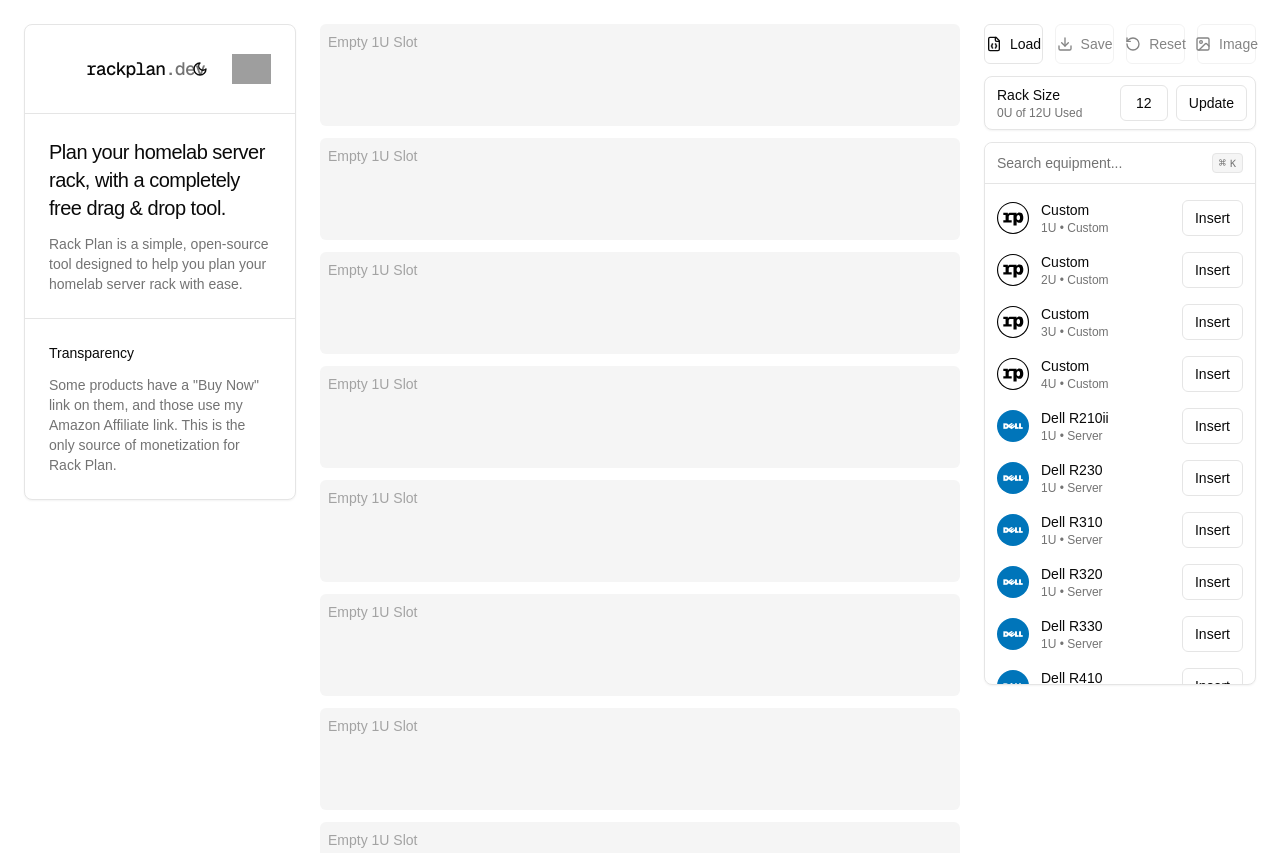
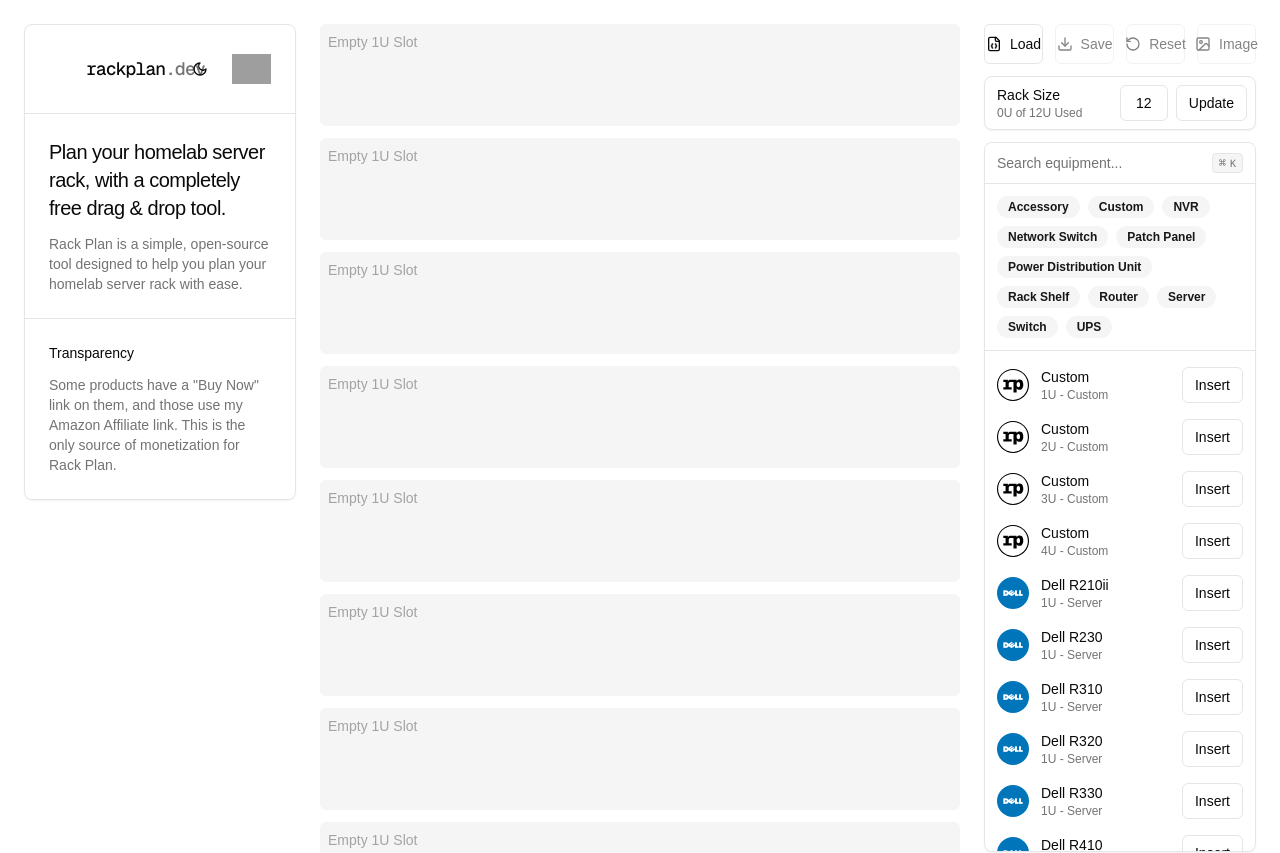
Before and after one commit to maxbailey/rackplan, a Next.js app: page / in a window 1280 px wide. Shown: the top 853 px of the page. Built offline with nearby package versions, Linux system fonts and the light colour scheme; grey boxes are pictures that could not be loaded.

Commit message:
added tag filters

```diff
--- a/app/api/equipment/route.ts
+++ b/app/api/equipment/route.ts
@@ -79,12 +79,18 @@
 
     const validEquipment = equipmentData.filter((item) => item !== null);
 
-    // Sort by label a-z
     const sortedEquipment = validEquipment.sort((a, b) =>
       (a.label ?? "").localeCompare(b.label ?? "")
     );
 
-    return NextResponse.json(sortedEquipment);
+    const allTags = Array.from(
+      new Set(sortedEquipment.flatMap((item) => item.tags || []))
+    ).sort();
+
+    return NextResponse.json({
+      equipment: sortedEquipment,
+      tags: allTags,
+    });
   } catch (error) {
     console.error("Error fetching equipment data:", error);
     return NextResponse.json(
--- a/components/settings-panel.tsx
+++ b/components/settings-panel.tsx
@@ -4,6 +4,7 @@
 import { Card } from "./ui/card";
 import { Input } from "./ui/input";
 import { ScrollArea } from "./ui/scroll-area";
+import { Badge } from "./ui/badge";
 import { useState, useEffect } from "react";
 import { useRack } from "../context/rack-context";
 import { DownloadIcon, FileJson, RotateCcw, ImageIcon } from "lucide-react";
@@ -39,6 +40,8 @@
   const { slotCount, updateSlotCount, addItem, items, updateItems } = useRack();
   const [inputValue, setInputValue] = useState<string>(slotCount.toString());
   const [equipment, setEquipment] = useState<EquipmentData[]>([]);
+  const [allTags, setAllTags] = useState<string[]>([]);
+  const [selectedTag, setSelectedTag] = useState<string | null>(null);
   const [loading, setLoading] = useState(true);
   const [searchQuery, setSearchQuery] = useState("");
 
@@ -101,7 +104,8 @@
         const response = await fetch("/api/equipment");
         if (!response.ok) throw new Error("Failed to fetch equipment");
         const data = await response.json();
-        setEquipment(data);
+        setEquipment(data.equipment);
+        setAllTags(data.tags);
       } catch (error) {
         console.error("Error fetching equipment:", error);
       } finally {
@@ -148,6 +152,10 @@
   };
 
   const filteredEquipment = equipment.filter((item) => {
+    if (selectedTag && (!item.tags || !item.tags.includes(selectedTag))) {
+      return false;
+    }
+
     if (!searchQuery) return true;
 
     const query = searchQuery.toLowerCase();
@@ -408,6 +416,24 @@
             </kbd>
           </div>
         </div>
+
+        {allTags.length > 0 && (
+          <div className="flex flex-wrap gap-2 p-3 border-b">
+            {allTags.map((tag) => (
+              <Badge
+                key={tag}
+                variant={selectedTag === tag ? "default" : "secondary"}
+                className={`cursor-pointer hover:opacity-80 ${
+                  selectedTag === tag ? "" : "bg-muted hover:bg-muted"
+                }`}
+                onClick={() => setSelectedTag(selectedTag === tag ? null : tag)}
+              >
+                {tag}
+              </Badge>
+            ))}
+          </div>
+        )}
+
         {loading ? (
           <div className="flex items-center justify-center w-full p-6">
             <Image
@@ -444,7 +470,7 @@
                         <span className="text-xs text-muted-foreground">
                           {item.size}U
                           {item.tags?.length
-                            ? ` • ${item.tags.join(", ")}`
+                            ? ` - ${item.tags.join(", ")}`
                             : ""}
                         </span>
                       </div>
--- /dev/null
+++ b/components/ui/badge.tsx
@@ -0,0 +1,36 @@
+import * as React from "react"
+import { cva, type VariantProps } from "class-variance-authority"
+
+import { cn } from "@/lib/utils"
+
+const badgeVariants = cva(
+  "inline-flex items-center rounded-full border px-2.5 py-0.5 text-xs font-semibold transition-colors focus:outline-none focus:ring-2 focus:ring-ring focus:ring-offset-2",
+  {
+    variants: {
+      variant: {
+        default:
+          "border-transparent bg-primary text-primary-foreground hover:bg-primary/80",
+        secondary:
+          "border-transparent bg-secondary text-secondary-foreground hover:bg-secondary/80",
+        destructive:
+          "border-transparent bg-destructive text-destructive-foreground hover:bg-destructive/80",
+        outline: "text-foreground",
+      },
+    },
+    defaultVariants: {
+      variant: "default",
+    },
+  }
+)
+
+export interface BadgeProps
+  extends React.HTMLAttributes<HTMLDivElement>,
+    VariantProps<typeof badgeVariants> {}
+
+function Badge({ className, variant, ...props }: BadgeProps) {
+  return (
+    <div className={cn(badgeVariants({ variant }), className)} {...props} />
+  )
+}
+
+export { Badge, badgeVariants }
```
